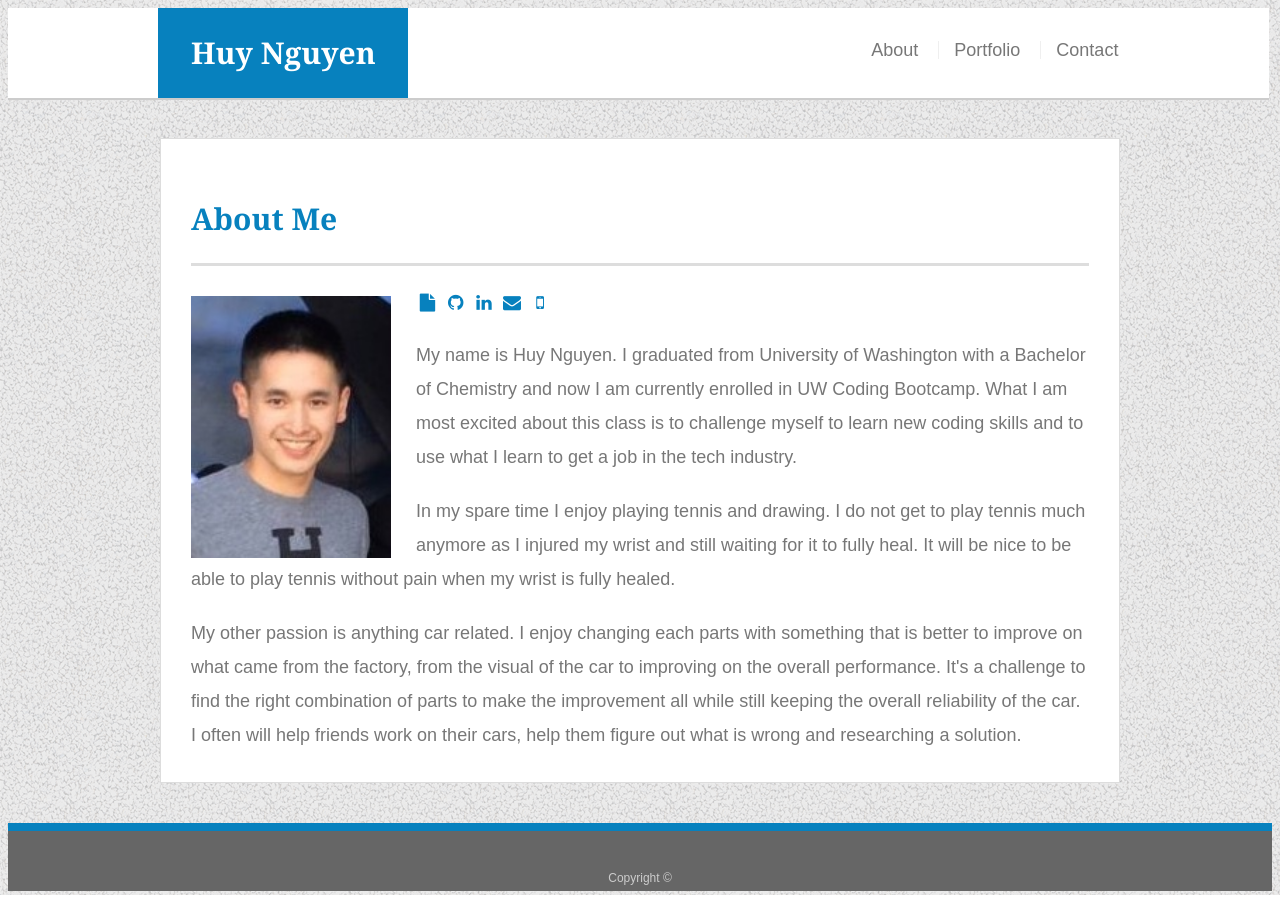
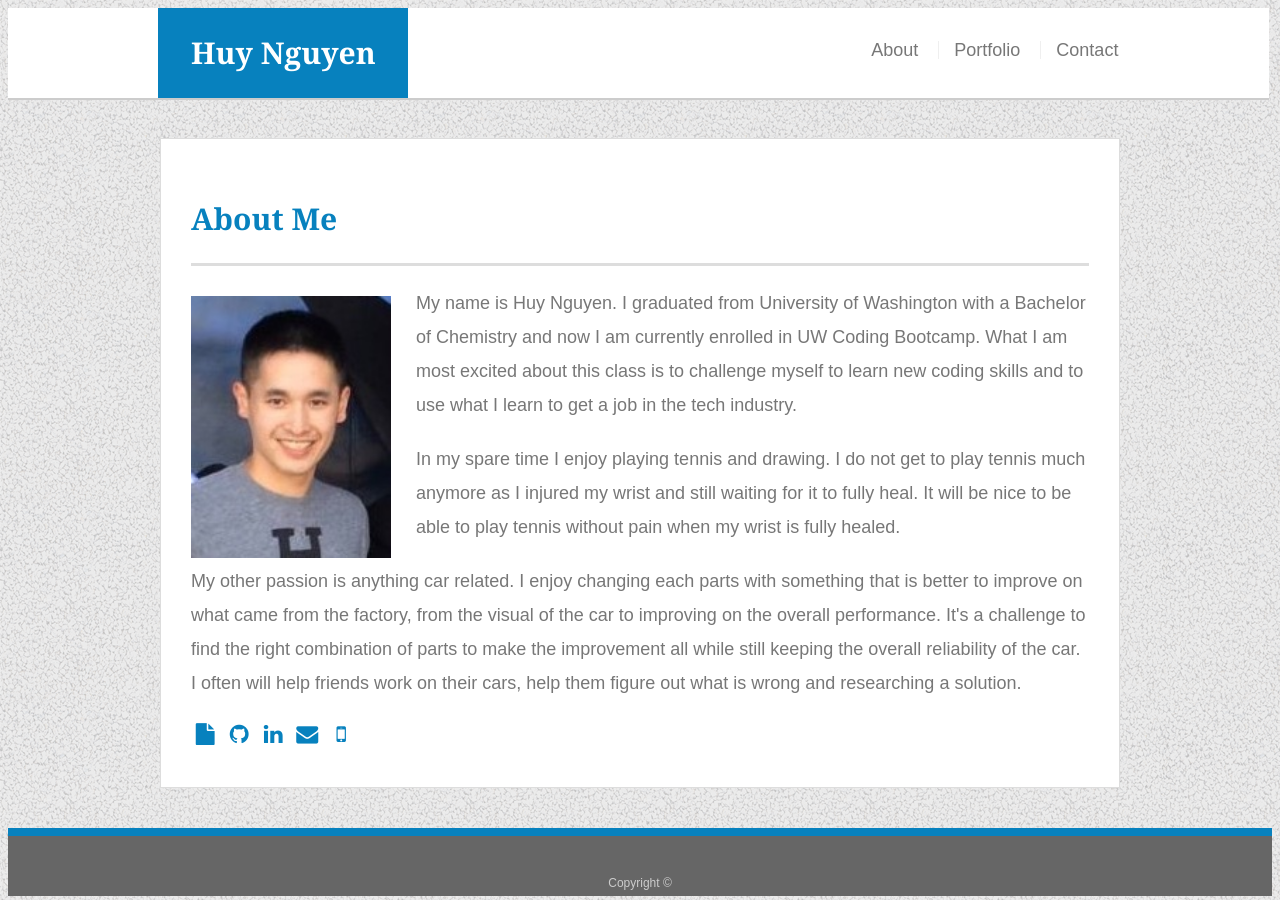
Before and after one commit to w3fl3x/w3fl3x.github.io, a plain HTML site: page index.html in a window 1280 px wide. Drawn offline with Linux system fonts and the light colour scheme.

Commit message:
Move icons to bottom of about me page. Change hover transform from 1.5 to 1.3

```diff
--- a/assets/css/style.css
+++ b/assets/css/style.css
@@ -147,6 +147,10 @@ h3, h2 {
     border-bottom: 2px solid #eeeeee;
 }
 
+.icon {
+    border-bottom: none;
+}
+
 /* main */
 
 #main-container {
@@ -291,6 +295,7 @@ img:hover,
 
 .img-hover-zoom {
     overflow: hidden;
+    float: left;
 }
 
 .fa-file,
@@ -306,7 +311,7 @@ img:hover,
 .fa-linkedin:hover,
 .fa-envelope:hover,
 .fa-mobile:hover {
-    transform: scale(1.5);
+    transform: scale(1.3);
 }
 
 @media screen and (max-width: 980px) {
--- a/index.html
+++ b/index.html
@@ -30,19 +30,21 @@
 
             <img src="assets/images/Me-S.jpg" class="auth-image" alt="Huy Nguyen">
 
-            <div class="img-hover-zoom">
-            <a href="x" target="_blank"><i class="fa fa-file fa-fw"></i></a>
-            <a href="https://github.com/w3fl3x" target="_blank"><i class="fa fa-github fa-fw"></i></a>
-            <a href="https://www.linkedin.com/in/huy-nguyen-392ab0183" target="_blank"><i class="fa fa-linkedin fa-fw"></i></a>
-            <a href="mailto:huy.m.nguyen@live.com" target="_blank"><i class="fa fa-envelope fa-fw"></i></a>
-            <a href="tel:2533356523" target="_blank"><i class="fa fa-mobile fa-fw"></i></a>
-            </div>
-
             <p>My name is Huy Nguyen. I graduated from University of Washington with a Bachelor of Chemistry and now I am currently enrolled in UW Coding Bootcamp. What I am most excited about this class is to challenge myself to learn new coding skills and to use what I learn to get a job in the tech industry.</p>
 
             <p>In my spare time I enjoy playing tennis and drawing. I do not get to play tennis much anymore as I injured my wrist and still waiting for it to fully heal. It will be nice to be able to play tennis without pain when my wrist is fully healed.</p>
 
             <p>My other passion is anything car related. I enjoy changing each parts with something that is better to improve on what came from the factory, from the visual of the car to improving on the overall performance. It's a challenge to find the right combination of parts to make the improvement all while still keeping the overall reliability of the car. I often will help friends work on their cars, help them figure out what is wrong and researching a solution.</p>
+
+            <h3 class="icon">
+                <div class="img-hover-zoom">
+                    <a href="x" target="_blank"><i class="fa fa-file fa-fw"></i></a>
+                    <a href="https://github.com/w3fl3x" target="_blank"><i class="fa fa-github fa-fw"></i></a>
+                    <a href="https://www.linkedin.com/in/huy-nguyen-392ab0183" target="_blank"><i class="fa fa-linkedin fa-fw"></i></a>
+                    <a href="mailto:huy.m.nguyen@live.com" target="_blank"><i class="fa fa-envelope fa-fw"></i></a>
+                    <a href="tel:2533356523" target="_blank"><i class="fa fa-mobile fa-fw"></i></a>
+                </div>
+            </h3>
 
         </section>
 
```
